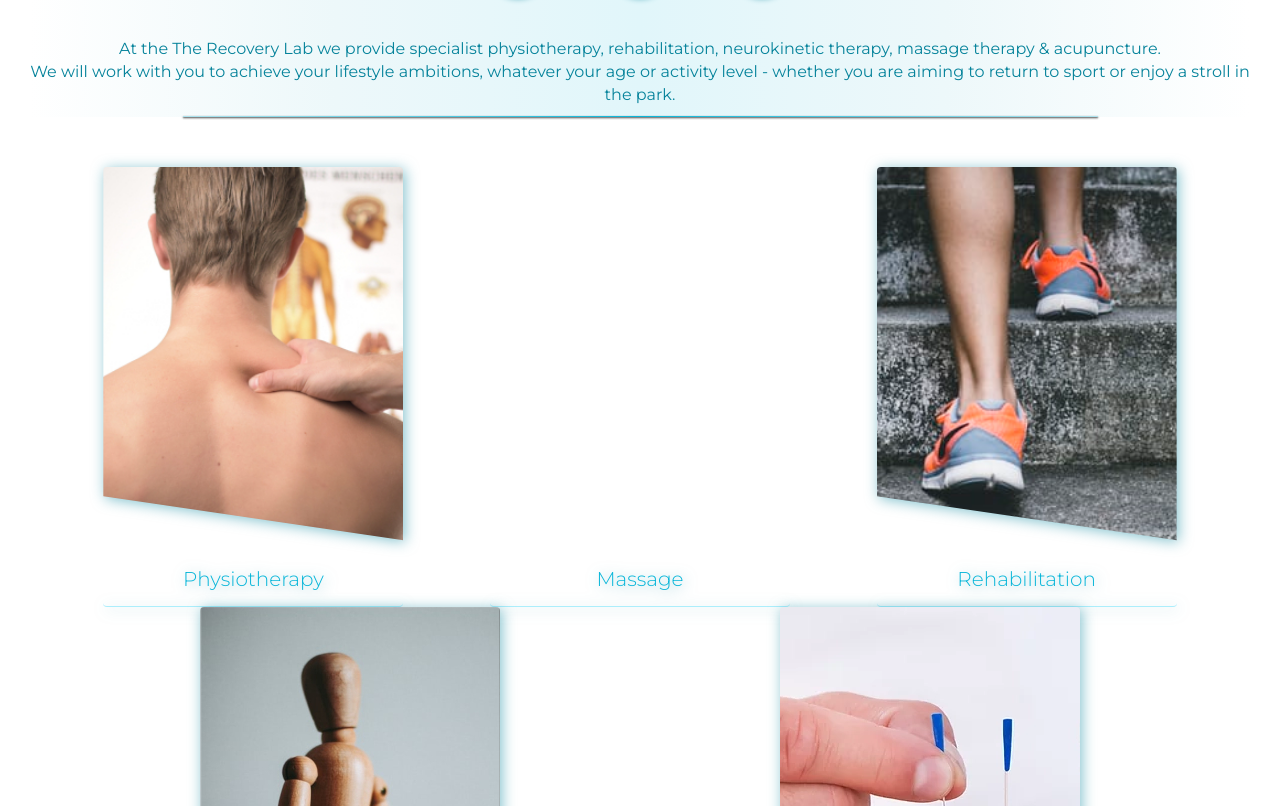
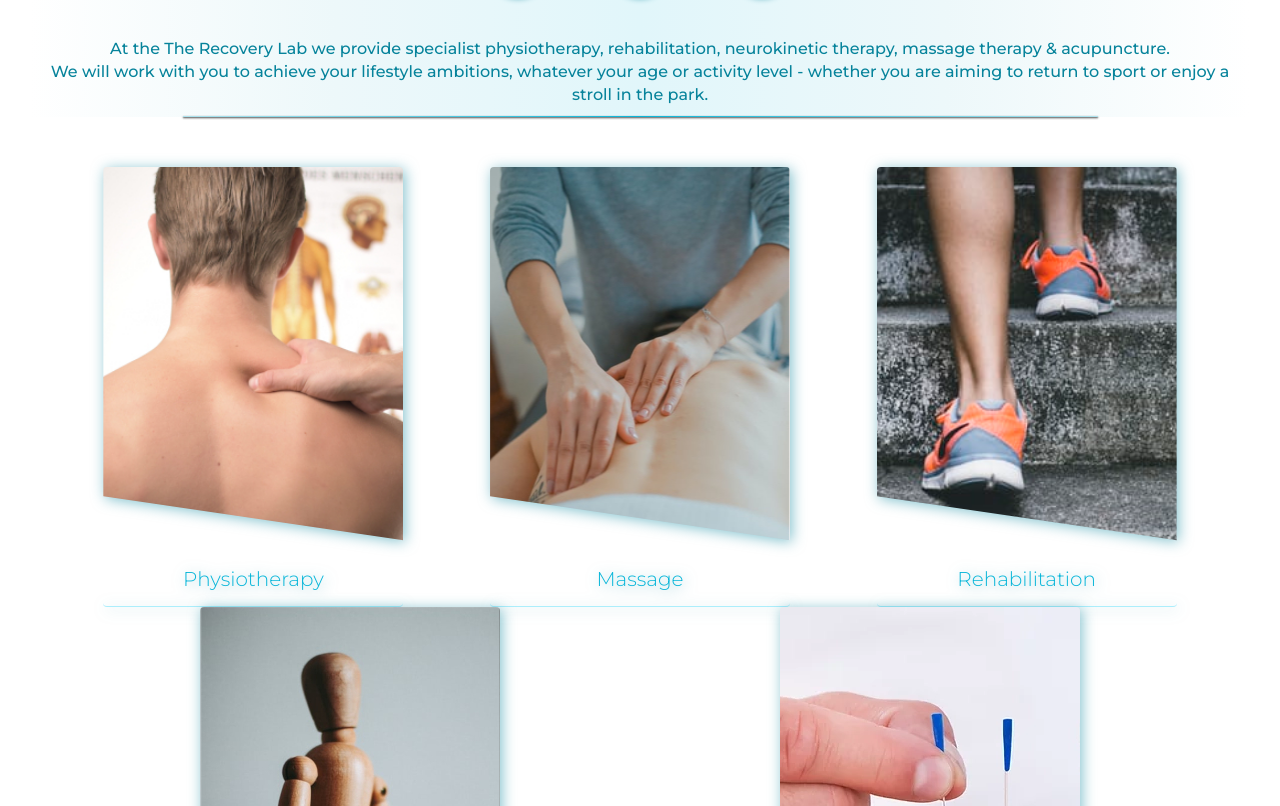
Before and after one commit to EdBurroughs/recovery_lab, a website: page index.html in a window 1280 px wide. Shown: the part 476-1282 px from the top of the page. Drawn offline with Linux system fonts and the light colour scheme.

Commit message:
last image fix attempt

```diff
--- a/sass/components/_infocard.scss
+++ b/sass/components/_infocard.scss
@@ -45,14 +45,12 @@
             clip-path: polygon(0 0, 100% 0, 100% 85%, 0 75%);
 
             &-1{
-              background-image: url('../images/shoulder.JPG');
+              background-image: url('../images/shoulder.jpg');
               background-position:bottom;
               background-size: cover;
-
-
             }
             &-2{
-                background-image: url('../images.massage.jpg');
+                background-image: url('../images/massage.jpg');
                 background-position: center;
             }
             &-3{
--- a/sass/layout/_header.scss
+++ b/sass/layout/_header.scss
@@ -35,6 +35,7 @@
     &_text{
         margin: 4rem 0rem 1rem;
         color: $tintL;
+        font-weight: 500;
         line-height: 2.3rem;
         text-align: center;
 
```
Also changed, not shown: css/style.css.
